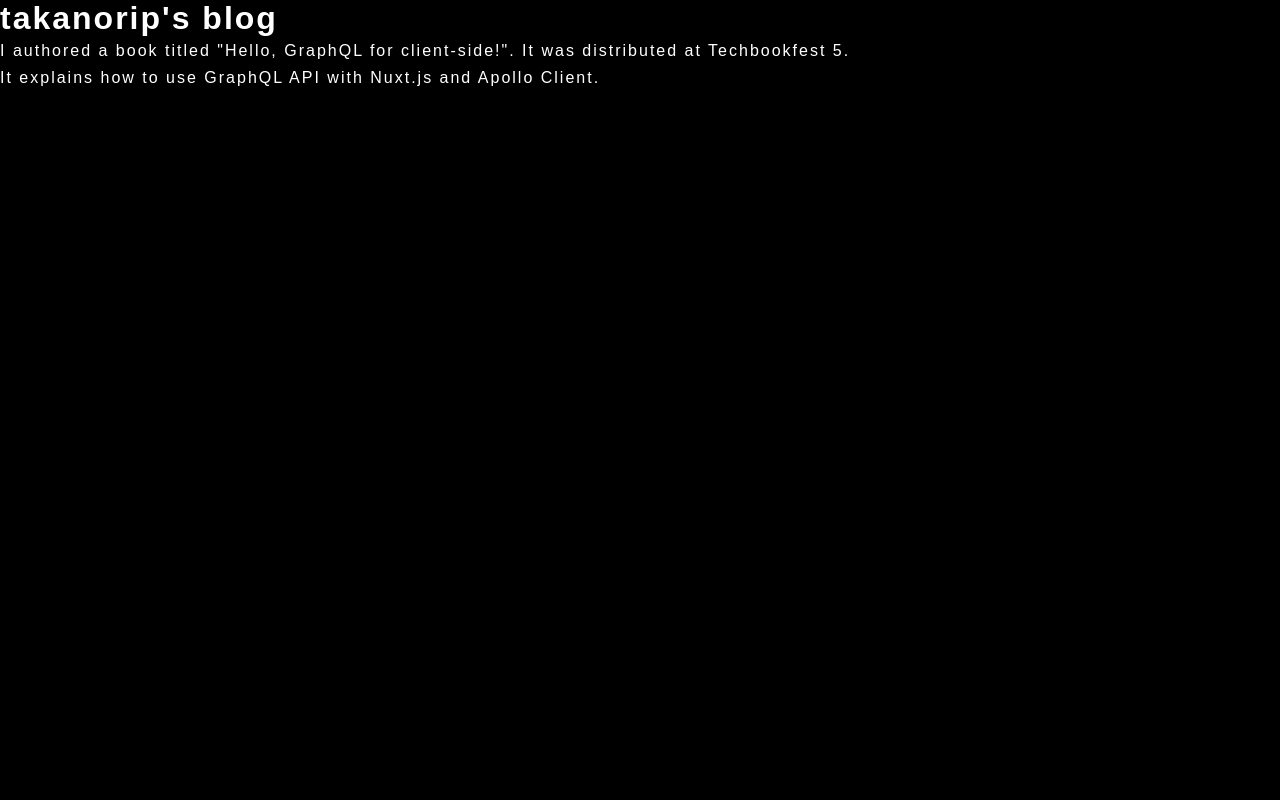
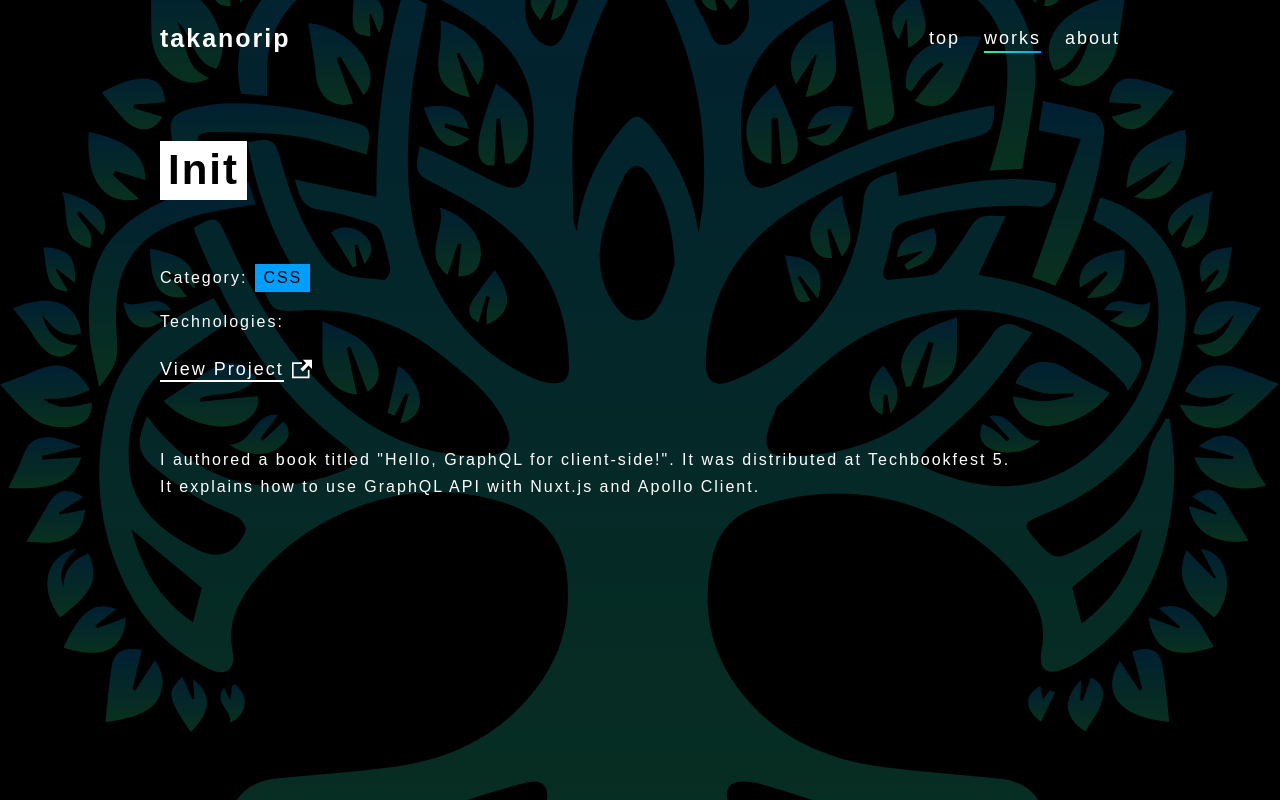
Before and after one commit to takanorip/portfolio-version3, an Eleventy site: page src/blog/init.md in a window 1280 px wide. Built offline with nearby package versions, Linux system fonts and the light colour scheme; Eleventy itself is replaced by a stand-in of ours; files that its build step writes are made by us from their sources.

Commit message:
add blog page

```diff
--- a/src/_includes/layouts/blog.njk
+++ b/src/_includes/layouts/blog.njk
@@ -1,40 +1,35 @@
-<!doctype html>
-<html lang="en">
-  <head>
-    <title>{{ renderData.title or title }} | {{ metadata.blogTitle }}</title>
-    <meta charset="utf-8">
-    <meta name="viewport" content="width=device-width, initial-scale=1.0">
-    <meta name="description" content="{{ renderData.description or description or metadata.description }}">
-    <meta property="og:url" content="{{ metadata.url }}"/>
-    <meta property="og:type" content="website"/>
-    <meta property="og:title" content="{{ renderData.title or title or metadata.title }}"/>
-    <meta property="og:description" content="{{ renderData.content or content }}"/>
-    <meta property="og:image" content="{{ metadata.ogp.ogImage }}"/>
-    <meta name="twitter:card" content="{{ metadata.ogp.twitterCard }}" />
-    <link rel="apple-touch-icon" sizes="57x57" href="/img/apple-icon-57x57.png">
-    <link rel="apple-touch-icon" sizes="60x60" href="/img/apple-icon-60x60.png">
-    <link rel="apple-touch-icon" sizes="72x72" href="/img/apple-icon-72x72.png">
-    <link rel="apple-touch-icon" sizes="76x76" href="/img/apple-icon-76x76.png">
-    <link rel="apple-touch-icon" sizes="114x114" href="/img/apple-icon-114x114.png">
-    <link rel="apple-touch-icon" sizes="120x120" href="/img/apple-icon-120x120.png">
-    <link rel="apple-touch-icon" sizes="144x144" href="/img/apple-icon-144x144.png">
-    <link rel="apple-touch-icon" sizes="152x152" href="/img/apple-icon-152x152.png">
-    <link rel="apple-touch-icon" sizes="180x180" href="/img/apple-icon-180x180.png">
-    <link rel="icon" type="image/png" sizes="192x192"  href="/img/android-icon-192x192.png">
-    <link rel="icon" type="image/png" sizes="32x32" href="/img/favicon-32x32.png">
-    <link rel="icon" type="image/png" sizes="96x96" href="/img/favicon-96x96.png">
-    <link rel="icon" type="image/png" sizes="16x16" href="/img/favicon-16x16.png">
-    <link rel="manifest" href="/manifest.json">
-    <meta name="theme-color" content="#000000">
-    <link rel="stylesheet" href="{{ '/css/index.css' | url }}">
-    <script type="text/javascript" src="//webfont.fontplus.jp/accessor/script/fontplus.js?AOiFqnnHNRI%3D&box=gysCShwdQ~8%3D&aa=1&ab=2" charset="utf-8"></script>
-  </head>
-  <body {% if templateClass %} class="{{ templateClass }}"{% endif %}>
-    <header class="takanorip-blogHeader">
-      <h1 class="takanorip-blogHeaderLogo"><a class="takanorip-blogHeaderLogoLink" href="{{ '/blog' | url }}">{{ metadata.blogTitle }}</a></h1>
-    </header>
-    <main class="takanorip-blogContents">
-      {{ content | safe }}
-    </main>
-  </body>
-</html>
+---
+layout: layouts/base.njk
+templateClass: works-content
+---
+{% include "components/background.njk" %}
+<section class="takanorip-workHead">
+  <h2 class="takanorip-workTitle">{{ title }}</h2>
+</section>
+<div class="takanorip-workInfo">
+  <div class="takanorip-workCategory">
+    <p class="takanorip-workCategoryTitle">Category:</p>
+    <ul class="takanorip-workTechsList">
+    {%- for c in category -%}
+      <li class="takanorip-workTechsItem">{{ c }}</li>
+    {%- endfor -%}
+    </ul>
+  </div>
+  <div class="takanorip-workTechs">
+    <p class="takanorip-workTechsTitle">Technologies:</p>
+    <ul class="takanorip-workTechsList">
+    {%- for t in technologies -%}
+      <li class="takanorip-workTechsItem">{{ t }}</li>
+    {%- endfor -%}
+    </ul>
+  </div>
+  <a class="takanorip-workViewDetail" href="{{ projectUrl }}">
+    <div class="takanorip-workViewDetailWrap">
+      <span class="takanorip-workViewDetailText">View Project</span>
+      <svg class="takanorip-workViewDetailIcon" xmlns="http://www.w3.org/2000/svg" width="24" height="24" viewBox="0 0 24 24"><path d="M21 13v10h-21v-19h12v2h-10v15h17v-8h2zm3-12h-10.988l4.035 4-6.977 7.07 2.828 2.828 6.977-7.07 4.125 4.172v-11z"/></svg>
+    </div>
+  </a>
+</div>
+<div class="takanorip-work">
+  {{ content | safe }}
+</div>
--- a/src/blog/init.md
+++ b/src/blog/init.md
@@ -1,8 +1,8 @@
 ---
 title: "Init"
 date: "2018-10-08"
-tags:
-  - init
+category:
+  - CSS
 layout: layouts/blog.njk
 ---
 
```
Also changed, not shown: src/blog.njk (added, +21 -0 lines), .eleventy.js.
